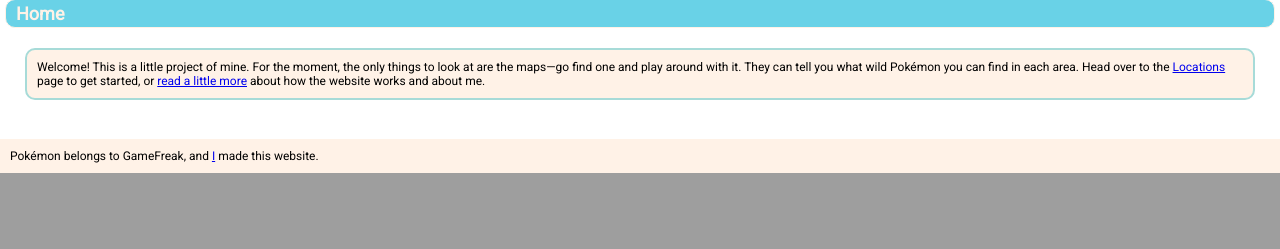
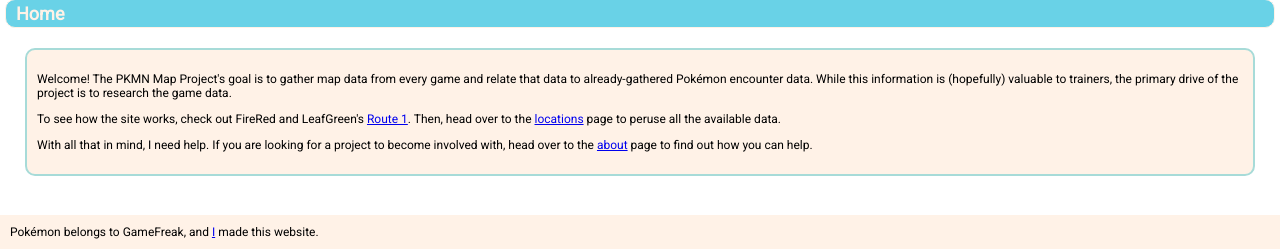
Before and after one commit to mintpeter/pokemap, a Python web app: template pokemap/templates/home.mako in a window 1280 px wide. Shown: the part 719-968 px from the top of the page. Before the commit the page ends 892 px from the top, so only its background shows below. Run offline with Mako, Linux system fonts and the light colour scheme; the template is opened without the code that fills it, so the values that code supplies are empty.

Commit message:
Adding pages to the site
Woo, the home page isn't full of broken links any longer.

I changed the site intro in home.mako, wrote a description of the project in
about.mako, and added a wufoo contact form in contact.mako (didn't feel like
messing with an e-mail form yet... TODO).

The changes in the other templates are just me changing the title blocks to
defs, which it turns out are kind of easier to work with.

```diff
--- a/pokemap/__init__.py
+++ b/pokemap/__init__.py
@@ -19,8 +19,10 @@ def main(global_config, **settings):
     config.add_static_view('js', 'static/js/')
     config.add_static_view('img', 'static/img/')
     config.add_route('home', '/')
-    config.add_route('patches', '/patches/')
+    config.add_route('locations', '/locations/')
+    config.add_route('about', '/about/')
+    config.add_route('contact', '/contact/')
     config.add_route('world', '/world/{region}/gen{gen_id}')
-    config.add_route('map', '/map/{region}/gen{gen_id}/{route_name}/')
+    config.add_route('map', '/map/{region}/gen{gen_id}/{location_name}/')
     config.scan()
     return config.make_wsgi_app()
--- a/pokemap/templates/404.mako
+++ b/pokemap/templates/404.mako
@@ -1,6 +1,6 @@
 <%inherit file="base.mako"/>
 
-<%block name="title">Whoops!</%block>
+<%def name="title()">Whoops!</%def>
 
 This location doesn't exist. If you followed a link on one of my pages to get
 here, please <a href="https://github.com/mintpeter/pokemap/issues">open a new
--- /dev/null
+++ b/pokemap/templates/about.mako
@@ -0,0 +1,42 @@
+<%inherit file="base.mako"/>
+
+<%def name="title()">About</%def>
+
+<h3>Project Goals</h3>
+<ul>
+    <li>Gather map data from the game ROMs, with the following priority:
+        <ol>
+            <li>R/B/Y</li>
+            <li>G/S/C</li>
+            <li>FR/LG</li>
+            <li>R/S/E</li>
+            <li>D/P/Pt</li>
+            <li>B/W/B2/W2</li>
+            <li>X/Y</li>
+        </ol>
+    </li>
+    <li>Render images from ripped map data</li>
+    <li>Relate map images to PKMN encounters</li>
+    <li>Make all data open-source and easily accessible on all platforms</li>
+    <li>Display all map images on this web page</li>
+</ul>
+
+<h3>Help Us!</h3>
+<p>At the moment, it's just me (Zack). I downloaded a hex editor for the first
+time a couple of days ago. I've been programming for a couple of years now, but
+I'm going to have to put a lot of time into research to implement this project.
+These are the folks I'm asking to help:</p>
+
+<ul>
+    <li>Someone who knows their way around Pok&eacute;mon game ROMs<li>
+    <li>Someone who wants to design things&mdash;I'm no website designer, and
+    I can spend my time better writing Python</li>
+</ul>
+
+<p>I can handle the second part myself, it's just tedious to have to write up
+all these templates when there's still so much to do with the rest of the
+project. If I spend a lot of time on it, I'm sure I can do the first part, too.
+I just want to finish this project without getting burned out on it.</p>
+
+<p>If you want to help, please visit the
+<a href="${request.route_url('contact')}">contact</a> page and email me. :)</p>
--- a/pokemap/templates/base.mako
+++ b/pokemap/templates/base.mako
@@ -1,7 +1,9 @@
+<%def name="title()"/>
+
 <!DOCTYPE html>
 <html>
     <head>
-        <title>Pok&eacute;map &mdash; <%block name="title"/></title>
+        <title>Pok&eacute;map &mdash; ${self.title()}</title>
 
         <script type="text/javascript" src="/js/jquery-1.11.0.min.js"></script>
         <script type="text/javascript" src="/js/map-hover.js"></script>
--- /dev/null
+++ b/pokemap/templates/contact.mako
@@ -0,0 +1,24 @@
+<%inherit file="base.mako"/>
+
+<%def name="title()">Contact</%def>
+
+<div id="wufoo-zs6k7bw15dtj60">
+Fill out my <a href="https://zmarvel.wufoo.com/forms/zs6k7bw15dtj60">online form</a>.
+</div>
+<div id="wuf-adv" style="font-family:inherit;font-size: small;color:#a7a7a7;text-align:center;display:block;">Use <a href="http://www.wufoo.com/partners/">Wufoo integrations</a> and get your data to your favorite apps.</div>
+<script type="text/javascript">var zs6k7bw15dtj60;(function(d, t) {
+var s = d.createElement(t), options = {
+'userName':'zmarvel',
+'formHash':'zs6k7bw15dtj60',
+'autoResize':true,
+'height':'436',
+'async':true,
+'host':'wufoo.com',
+'header':'show',
+'ssl':true};
+s.src = ('https:' == d.location.protocol ? 'https://' : 'http://') + 'wufoo.com/scripts/embed/form.js';
+s.onload = s.onreadystatechange = function() {
+var rs = this.readyState; if (rs) if (rs != 'complete') if (rs != 'loaded') return;
+try { zs6k7bw15dtj60 = new WufooForm();zs6k7bw15dtj60.initialize(options);zs6k7bw15dtj60.display(); } catch (e) {}};
+var scr = d.getElementsByTagName(t)[0], par = scr.parentNode; par.insertBefore(s, scr);
+})(document, 'script');</script>
--- a/pokemap/templates/home.mako
+++ b/pokemap/templates/home.mako
@@ -1,12 +1,21 @@
 <%inherit file="base.mako"/>
 
-<%block name="title">Home</%block>
+<%def name="title()">Home</%def>
 
 <section class="blurb">
-Welcome! This is a little project of mine. For the moment, the only things to
-look at are the maps&mdash;go find one and play around with it. They can tell
-you what wild Pok&eacute;mon you can find in each area. Head
-over to the <a href="/locations">Locations</a> page to get started, or
-<a href="/about">read a little more<a/> about how the website works and about
-me.
+    <p>Welcome! The PKMN Map Project's goal is to gather map data from every game
+    and relate that data to already-gathered Pok&eacute;mon encounter data.
+    While this information is (hopefully) valuable to trainers, the primary
+    drive of the project is to research the game data.</p>
+
+    <p>To see how the site works, check out FireRed and LeafGreen's
+    <a href="${request.route_url('map', region='kanto', gen_id='3', location_name='route 1')}">
+    Route 1</a>. Then, head over to the
+    <a href="${request.route_url('locations')}">locations</a> page to peruse
+    all the available data.</p>
+
+    <p>With all that in mind, I need help. If you are looking for a project to
+    become involved with, head over to the
+    <a href="${request.route_url('about')}">about</a> page to find out how you
+    can help.</p>
 </section>
--- a/pokemap/templates/locations.mako
+++ b/pokemap/templates/locations.mako
@@ -1,9 +1,12 @@
 <%inherit file="base.mako"/>
 
-<%block name="title">Locations</%block>
+<%def name="title()">Locations</%def>
 
-Select a game group:
+<section class="blurb">
+    Click on a game group to find the map you're looking for. Unfortunately,
+    FireRed and LeafGreen are the only games available now.
+</section>
+
 <ul>
-    <li><a href="/map/kanto/gen3">FireRed/LeafGreen</a></li>
-    <li><a href="/map/hoenn/gen3">Ruby/Sapphire/Emerald</a></li>
+    <li><a href="/world/kanto/gen3">FireRed/LeafGreen</a></li>
 </ul>
--- a/pokemap/templates/map.mako
+++ b/pokemap/templates/map.mako
@@ -1,6 +1,6 @@
 <%inherit file="base.mako"/>
 
-<%block name="title">${c.location.name}</%block>
+<%def name="title()">${c.location.name}</%def>
 
 <section class="blurb">
     Hover over the route to see where you can encounter wild pokemon.
--- a/pokemap/templates/patches.mako
+++ /dev/null
@@ -1,18 +0,0 @@
-<table>
-    <thead>
-        <tr>
-            <th>Generation ID</th>
-            <th>Route ID</th>
-            <th>Type ID</th>
-        </tr>
-    </thead>
-    <tbody>
-%for patch in patches:
-        <tr>
-            <td>${patch.genid}</td>
-            <td>${patch.routeid}</td>
-            <td>${patch.typeid}</td>
-        </tr>
-%endfor
-    </tbody>
-</table>
--- a/pokemap/templates/world.mako
+++ b/pokemap/templates/world.mako
@@ -1,6 +1,6 @@
 <%inherit file="base.mako"/>
 
-<%block name="title">${c.region_identifier.title()}</%block>
+<%def name="title()">${c.region_identifier.title()}</%def>
 
 <section class="blurb">
     Hover over the the map to see the route names. Click on a route to see more
```
Also changed, not shown: pokemap/views.py (+15 -9 lines).
